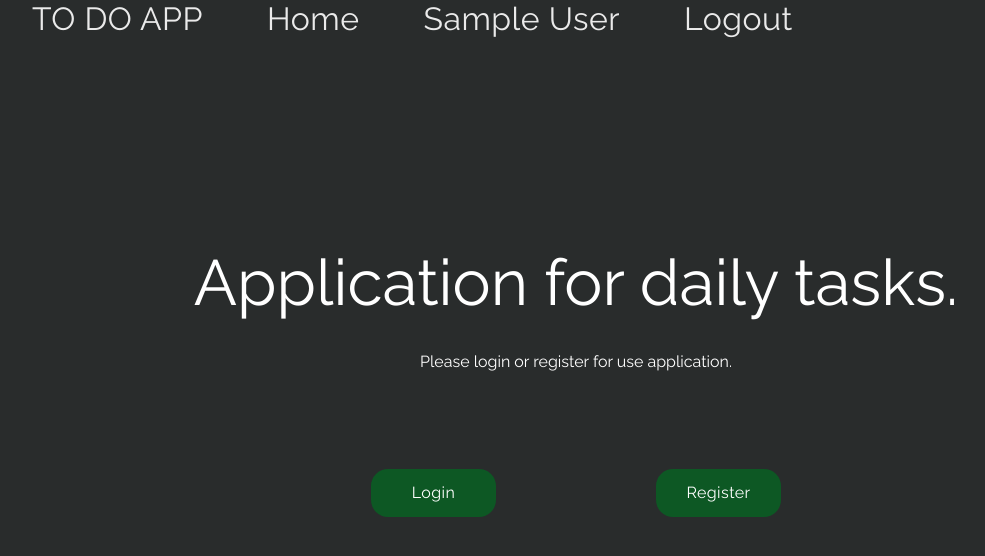
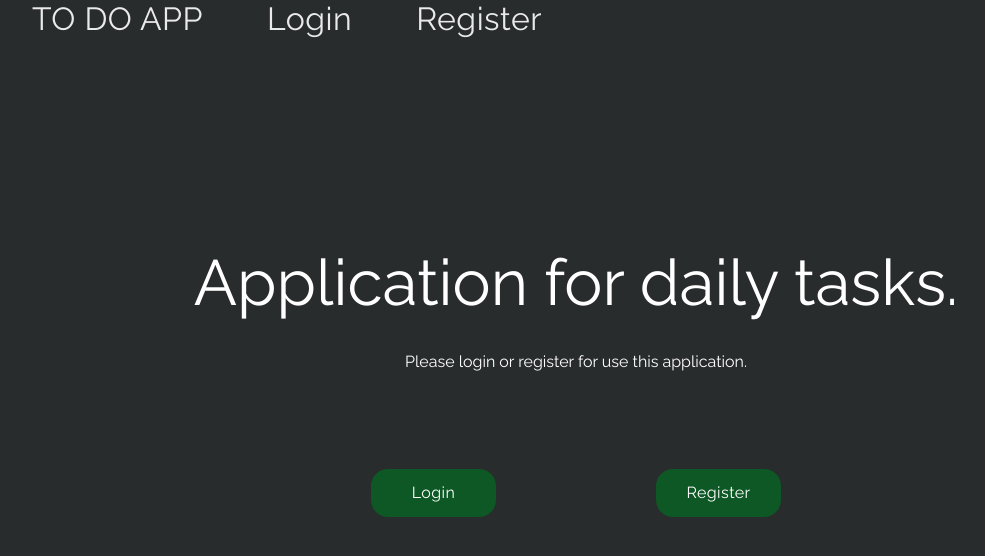
Before and after one commit to mateuszgua/to-do-app, a Flask app: page / in a window 1280 px wide. Shown: the top 556 px of the page, without its empty margins (64-1049 px from the left). Run offline with Flask 2, Linux system fonts and the light colour scheme; the visitor is signed in with stand-in values (Sample User, id 1).

Commit message:
Refactor: change html files and view

```diff
--- a/app/templates/base.html
+++ b/app/templates/base.html
@@ -13,14 +13,15 @@
 <body>
     <header>
         <nav class="container">
-            <a href="{{ url_for('index') }}" class="nav-link">TO DO APP</a>
             <div class="links">
                 <ul>
                     {% if is_user_login is not none %}
+                    <a href="{{ url_for('main') }}" class="nav-link">TO DO APP</a>
                     <a href="{{ url_for('panel') }}" class="nav-link">Home</a>
-                    <a href="#" class="nav-text">{{ user_name }}</a>
+                    <p class="nav-text">&emsp;&emsp;&emsp;&emsp;You are logged as: {{ user_name }}</p>
                     <a href="{{ url_for('logout') }}" class="nav-link">Logout</a>
                     {% else %}
+                    <a href="{{ url_for('index') }}" class="nav-link">TO DO APP</a>
                     <a href="{{ url_for('login') }}" class="nav-link">Login</a>
                     <a href="{{ url_for('register') }}" class="nav-link">Register</a>
                     {% endif %}
--- a/app/templates/index.html
+++ b/app/templates/index.html
@@ -8,7 +8,7 @@
             <div class="container">
                 <div class="main-page-info">
                     <h1 class="heading">Application for daily tasks.</h1>
-                    <p class="text">Please login or register for use application.</p>
+                    <p class="text">Please login or register for use this application.</p>
                     <div class="cta">
                         <a href="{{ url_for('login') }}" class="btn">Login</a>
                         <a href="{{ url_for('register') }}" class="btn">Register</a>
--- a/app/views.py
+++ b/app/views.py
@@ -8,9 +8,33 @@
 from app.my_error import LoadTasksProblem, LoadUserProblem
 from app.my_error import DatabaseWriteUserError, DatabaseWriteTaskError, DatabaseEditTaskError, DatabaseDeleteTaskError
 
+# @app.route("/")
+# def index():
+#     try:
+#         if session["logged_in"] == False:
+#             is_user_login = None
+#             user_name = None
+#         else:
+#             is_user_login = session["user"]
+#             user_name = session["user"]["name"]
+#     except KeyError:
+#         session["logged_in"] = False
+#         is_user_login = None
+#         user_name = None
+#     else:
+#         return render_template("index.html", user_name=user_name, is_user_login=is_user_login)
+
 
 @app.route("/")
 def index():
+    session["logged_in"] = False
+    is_user_login = None
+    user_name = None
+    return render_template("index.html", user_name=user_name, is_user_login=is_user_login)
+
+
+@app.route("/main")
+def main():
     try:
         if session["logged_in"] == False:
             is_user_login = None
@@ -23,7 +47,7 @@
         is_user_login = None
         user_name = None
     else:
-        return render_template("index.html", user_name=user_name, is_user_login=is_user_login)
+        return render_template("main.html", user_name=user_name, is_user_login=is_user_login)
 
 
 @app.route("/panel")
```
